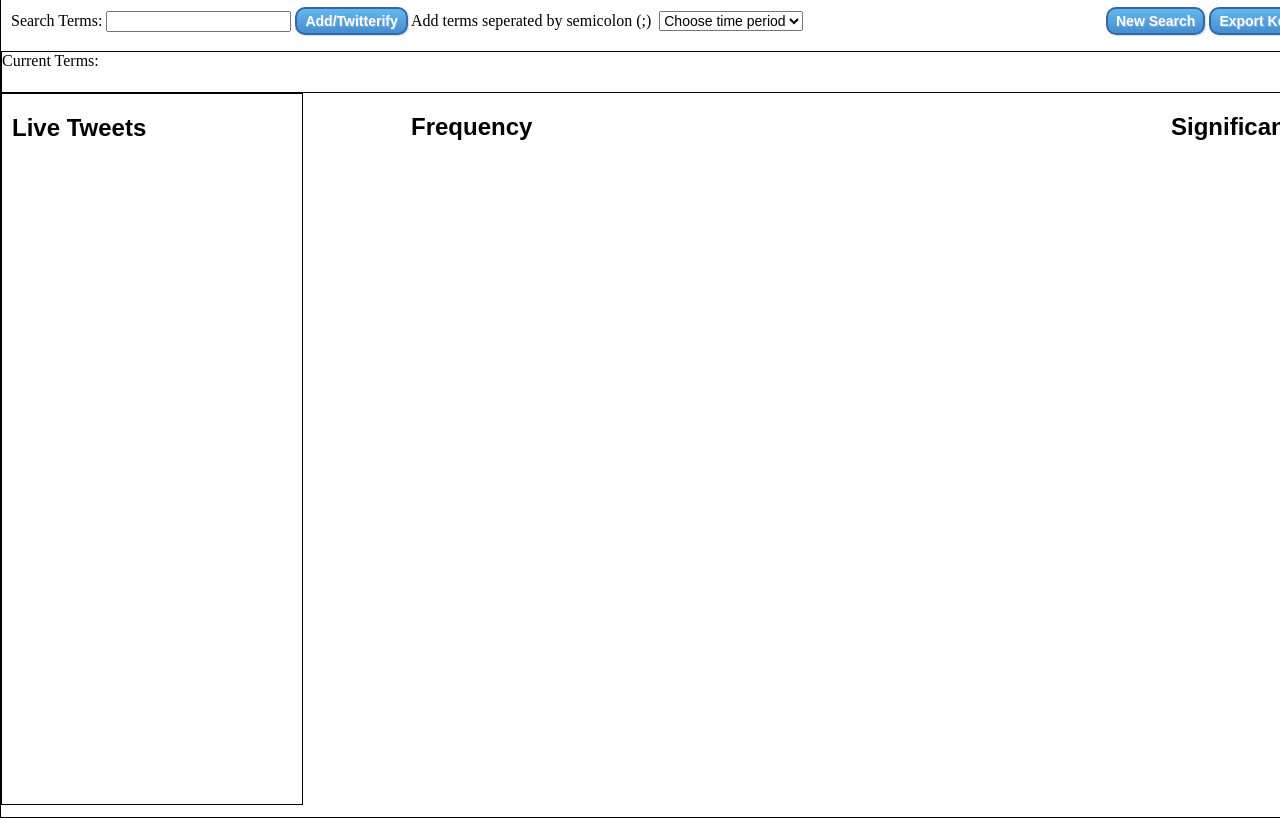
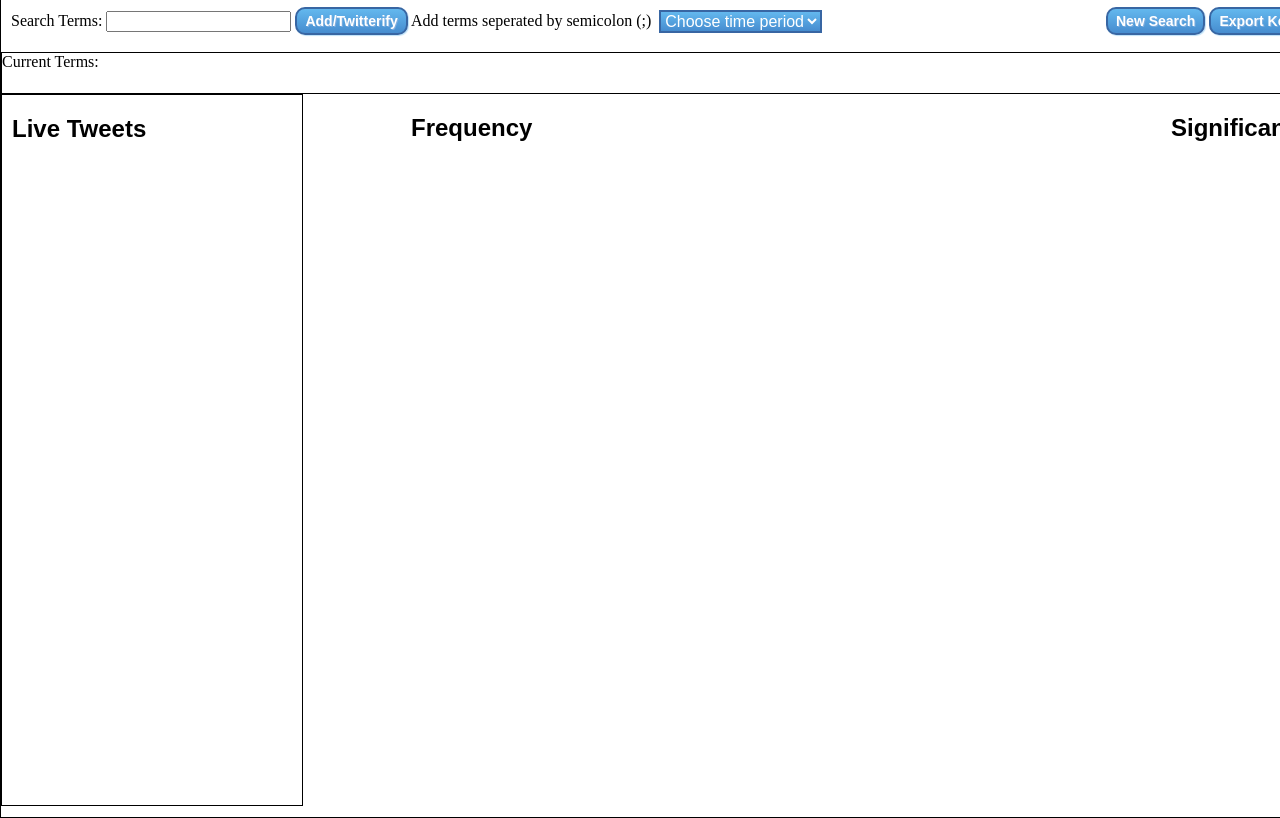
Before and after one commit to NYU-CS6313-SPRING2016/Group-14, a plain HTML site: page index.html in a window 1280 px wide. Shown: the part 84-902 px from the top of the page. Drawn offline with nearby package versions, Linux system fonts and the light colour scheme.

Commit message:
minor changes

```diff
--- a/index.html
+++ b/index.html
@@ -101,8 +101,19 @@
 
             select{
 
-                font-size: 14px;
-                margin: 4px 8px;
+                font-size: 16px;
+                margin: 3px 8px;
+                border: 2px solid #3866A3;
+                background: #63B8EE;
+                background: linear-gradient(top,  #63B8EE,  #468CCF);
+                background: -ms-linear-gradient(top,  #63B8EE,  #468CCF);
+                background: -webkit-gradient(linear, left top, left bottom, from(#63B8EE), to(#468CCF));
+                background: -moz-linear-gradient(top,  #63B8EE,  #468CCF);
+                color: #FFFFFF;
+            }
+
+            option {
+                color: black;
             }
 
             button {
```
